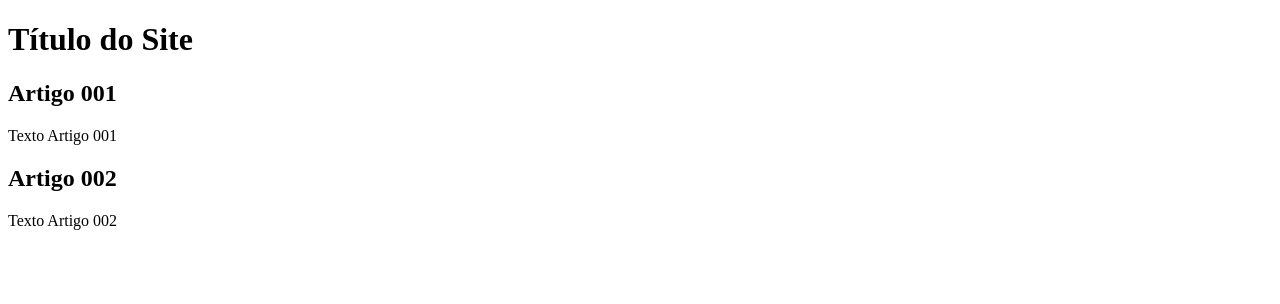
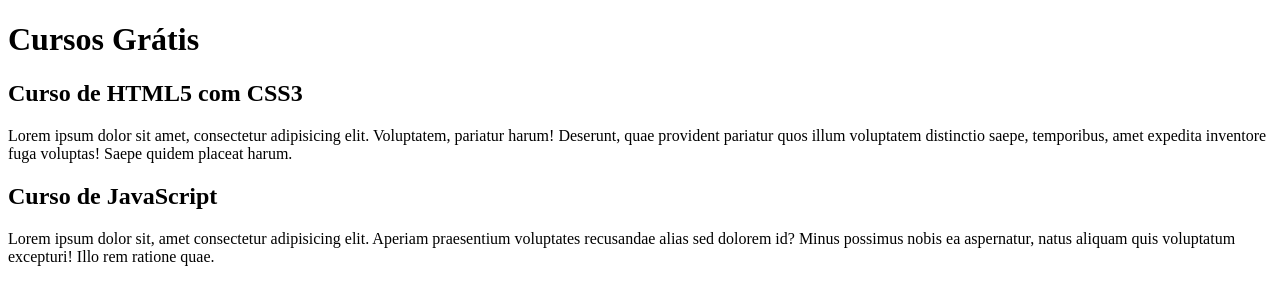
Before and after one commit to Alerbtx/Projeto-Site, a plain HTML site: page index.html in a window 1280 px wide. Drawn offline with Linux system fonts and the light colour scheme.

Commit message:
Comecei a escrever o conteúdo

```diff
--- a/index.html
+++ b/index.html
@@ -10,15 +10,19 @@
 <body>
     <main>
         <header>
-            <h1>Título do Site</h1>
+            <h1>Cursos Grátis</h1>
         </header>
         <article>
-            <h2>Artigo 001</h2>
-            <p>Texto Artigo 001</p>
+            <h2>Curso de HTML5 com CSS3</h2>
+            <p>Lorem ipsum dolor sit amet, consectetur adipisicing elit. Voluptatem, pariatur harum! Deserunt,
+                quae provident pariatur quos illum voluptatem distinctio saepe, temporibus, amet expedita inventore fuga
+                voluptas! Saepe quidem placeat harum.</p>
         </article>
         <article>
-            <h2>Artigo 002</h2>
-            <p>Texto Artigo 002</p>
+            <h2>Curso de JavaScript</h2>
+            <p>Lorem ipsum dolor sit, amet consectetur adipisicing elit.
+                Aperiam praesentium voluptates recusandae alias sed dolorem id? Minus possimus nobis ea aspernatur,
+                natus aliquam quis voluptatum excepturi! Illo rem ratione quae.</p>
         </article>
     </main>
 
```
